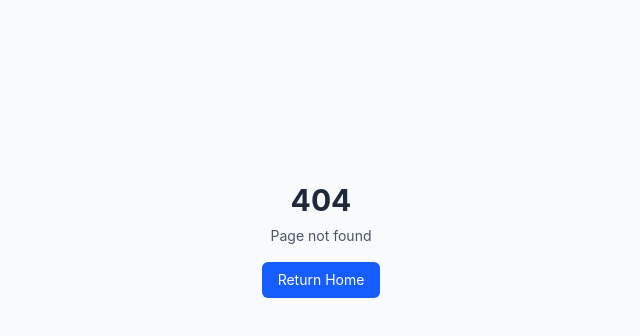
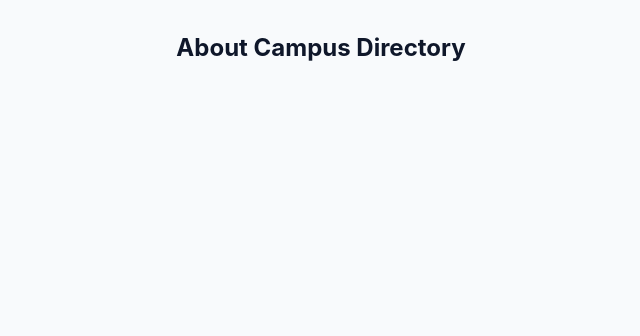
Before and after one commit to priyabratasahoo780/Nextjs_assignment1, a Next.js app: page /about in a window 1280 px wide. Before the commit this address had no page. Shown: the top 336 px of the page, without its empty margins (319-959 px from the left). Built offline with nearby package versions, Linux system fonts and the light colour scheme.

Commit message:
add a about folder

```diff
--- /dev/null
+++ b/src/app/about/page.tsx
@@ -0,0 +1,7 @@
+export default function AboutPage() {
+  return (
+    <main className="max-w-6xl mx-auto px-6 py-8">
+      <h1 className="text-2xl font-bold">About Campus Directory</h1>
+    </main>
+  );
+}
```
